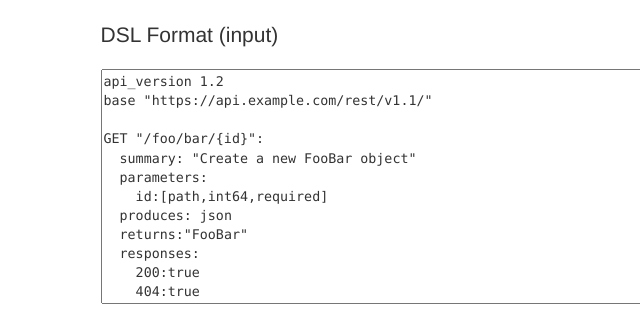
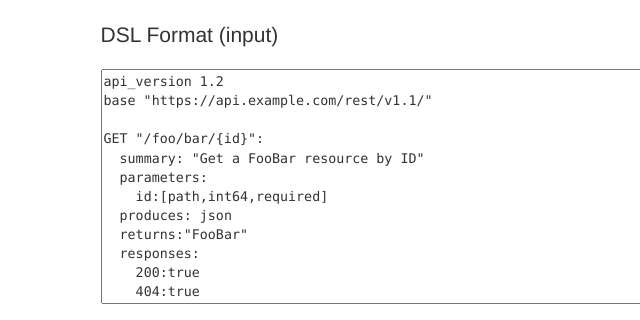
Before and after one commit to intellinote/swagger-dsl, a plain HTML site: page demo/live.html in a window 1280 px wide. Shown: the part 183-503 px from the top of the page, 67-707 px from the left. Drawn offline with nearby package versions, Linux system fonts and the light colour scheme.

Commit message:
fix a cut-and-paste error

```diff
--- a/demo/live.html
+++ b/demo/live.html
@@ -60,7 +60,7 @@
 base "https://api.example.com/rest/v1.1/"
 
 GET "/foo/bar/{id}":
-  summary: "Create a new FooBar object"
+  summary: "Get a FooBar resource by ID"
   parameters:
     id:[path,int64,required]
   produces: json
```
